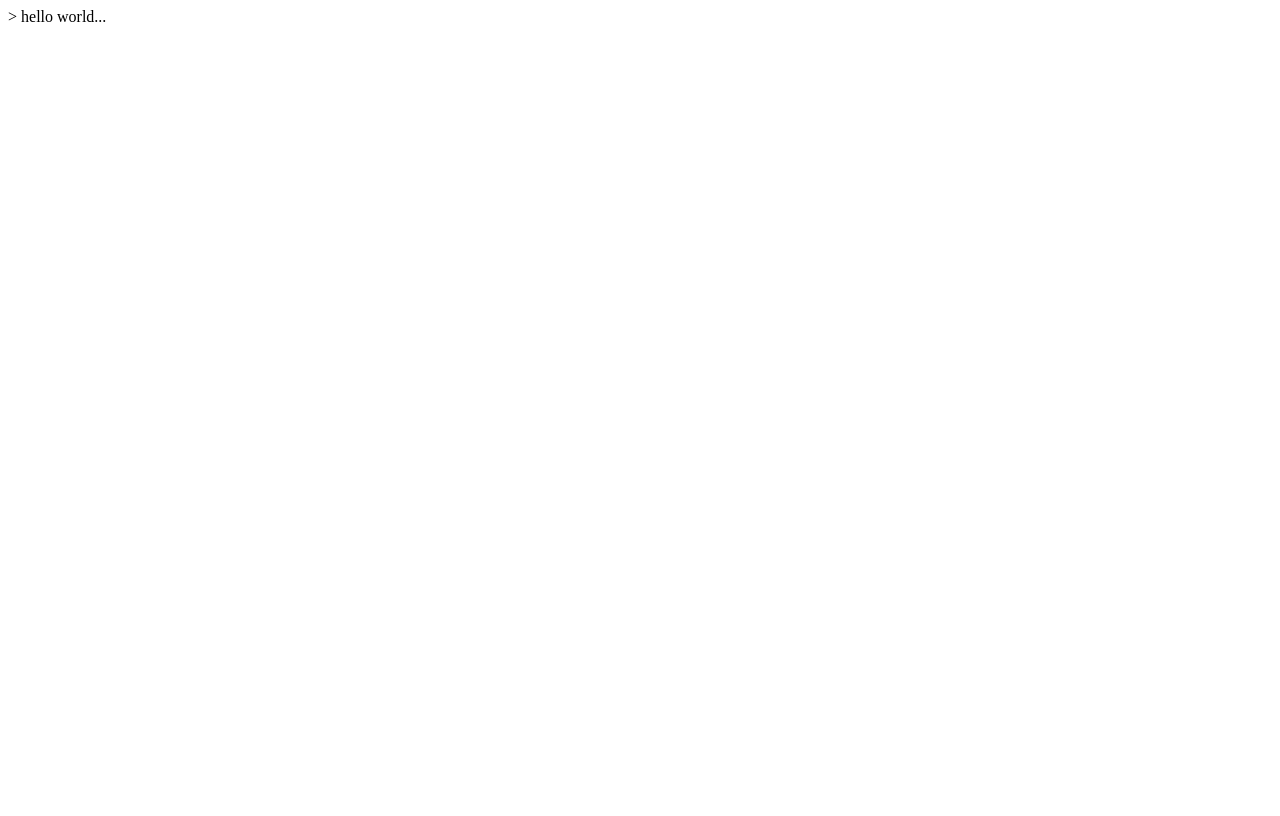
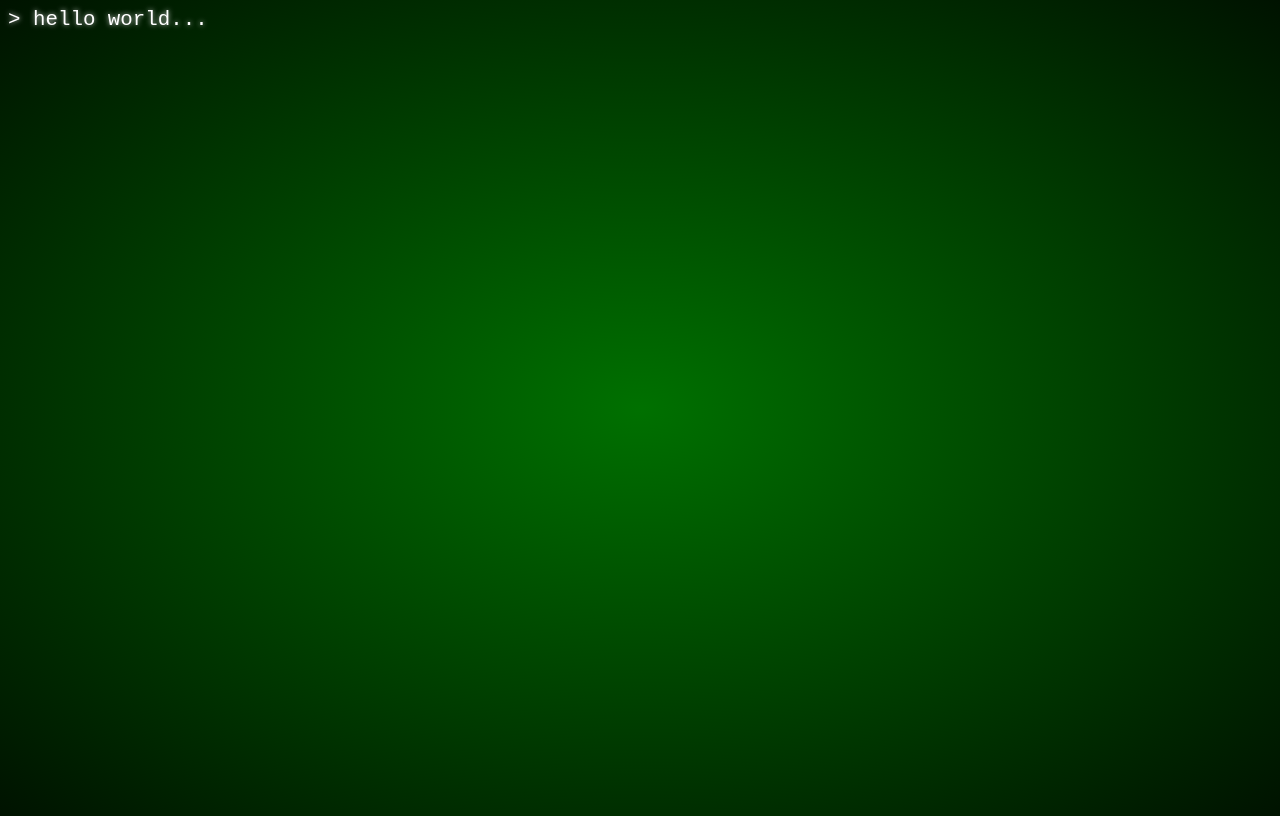
Before and after one commit to artliches/wardenOSSource, an Angular app: page /ttrpg/ in a window 1280 px wide. Built offline with nearby package versions, Linux system fonts and the light colour scheme.

Commit message:
Terminal styles

```diff
--- a/src/styles.scss
+++ b/src/styles.scss
@@ -1 +1,10 @@
-/* You can add global styles to this file, and also import other style files */
+body {
+    background-color: black;
+    background-image: radial-gradient(
+      rgba(0, 150, 0, 0.75), black 120%
+    );
+    height: 100vh;
+    color: white;
+    font: 1.3rem Inconsolata, monospace;
+    text-shadow: 0 0 5px #C8C8C8;
+}
```
